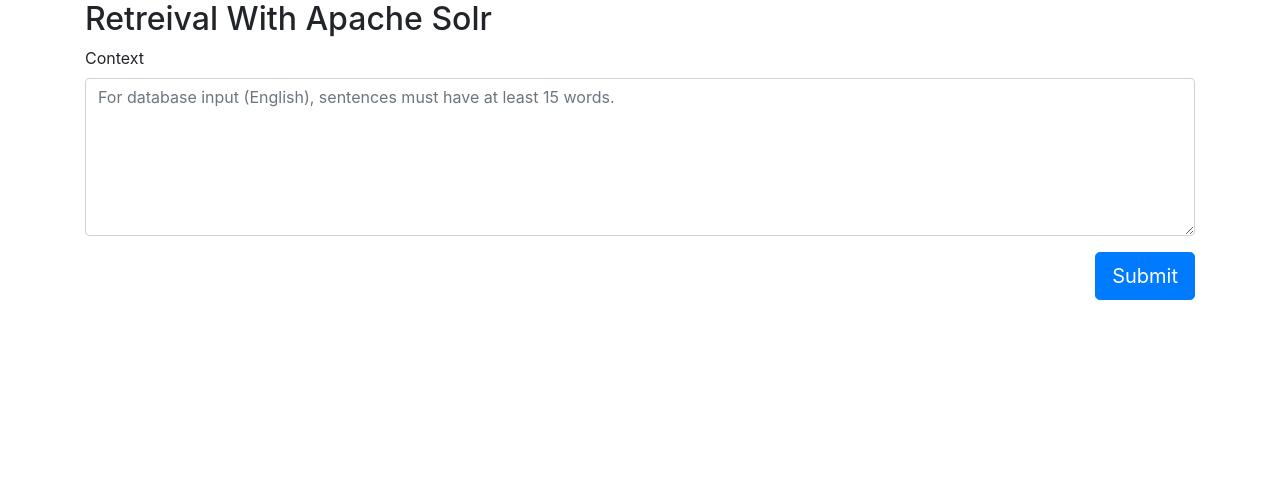
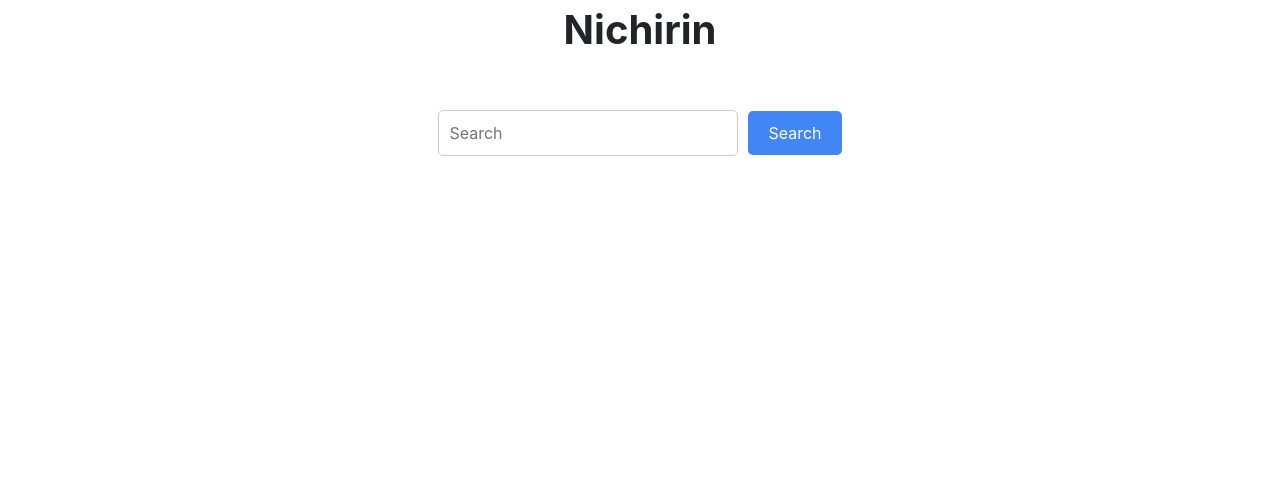
Before and after one commit to sgowdaks/nichirin, a Flask app: page / in a window 1280 px wide. Shown: the top 499 px of the page. Run offline with Flask 3, Linux system fonts and the light colour scheme; some libraries are stand-ins or nearby versions.

Commit message:
developing UI

```diff
--- a/nichirin/serve/templates/base.html
+++ b/nichirin/serve/templates/base.html
@@ -29,6 +29,42 @@
         /* Bottom value must = footer height */
       }
 
+    .search-container {
+        display: flex;
+        align-items: center;
+        justify-content: center;
+        margin-top: 50px;
+    }
+
+    /* Style for the search box */
+    #search-box {
+        width: 300px;
+        padding: 10px;
+        font-size: 16px;
+        border: 1px solid #ccc;
+        border-radius: 5px;
+    }
+
+    /* Style for the search button */
+    button {
+        background-color: #4285f4;
+        color: white;
+        border: none;
+        padding: 10px 20px;
+        margin-left: 10px;
+        border-radius: 5px;
+        cursor: pointer;
+    }
+
+  #outer {
+    width: 100%;
+    font-weight: bold;
+    font-size: 40px;
+    display: flex;
+    justify-content: center; /* Center horizontally */
+    align-items: center; /* Center vertically */
+  }
+
   </style>
 
 </head>
@@ -36,18 +72,15 @@
 <body>
   <div id="wrap">
     <section class="container">
-      <h2> Retreival With Apache Solr</h2>
-      <div class="row">
-        <form id="form" class="col-12" action="./givencontext">
-          <div class="form-group">
-            <label for="context">Context</label>
-            <textarea name="Text1" cols="30" rows="6" id="context" name="context" class="form-control" placeholder="For database input (English), sentences must have at least 15 words."></textarea>
-          </div>
-          <button type="submit" class="btn btn-primary btn-lg float-right">Submit</button>
-        </form>
+      <div id="outer">
+        <div id="inner">Nichirin</div>
       </div>
+      <div class="search-container">
+        <input type="text" id="search-box" placeholder="Search ">
+        <button onclick="performSearch()">Search</button>
+      </div>
+      <div id="search-results"></div>
     </section>
-    <ul id="list"> </ul>
   </div>
 
   <footer class="pagefooter alert-secondary" style="text-align: center">
@@ -57,36 +90,63 @@
 
   <script>
 
+
+    function showDetails(details) {
+      searchResults = document.getElementById("search-results");
+      // searchResults.innerHTML = `<div class="result-details">${details}</div>`;
+      searchResults.innerHTML = `
+      <div class="result-details">
+          <h3>new url</h3>
+          <p>Hi Thamme </p>
+      </div>`;
+    }
+
     function update_view(result) {
       if (result.length === 0) {
           console.log("We couldn't find anything relevant.");
       } else {
-          const listElement = document.getElementById("list");
-          listElement.innerHTML = '';
-          result = result['output']
-          result.forEach((item) => {
-              const li = document.createElement("li");
-              li.textContent = item;
-              listElement.appendChild(li);
-          });
-      }
-    }
+          // Display brief summaries for each result
+          results = result['output']
+          searchResults = document.getElementById("search-results");
 
+          /* searchResults.innerHTML  */
 
-    window.onload = function () {
-      var sentence = null
+          for (const [index, result] of results.entries()){
 
-      $("#form").submit(function (event) {
-        console.log("event triggered")
-        event.preventDefault();
-        var $form = $(this)
-        url = $form.attr('action');
-        story = $('#context').val().trim()
+            totalLength = result[0].length;
+            firstPartLength = Math.floor(totalLength * ratio);
+
+            firstPart = inputString.slice(0, firstPartLength);
+            secondPart = inputString.slice(firstPartLength);
+
+          }
+
+          /* output  = results.map((result, index) =>
+
+            totalLength = result[0].length;
+            firstPartLength = Math.floor(totalLength * ratio);
+
+            firstPart = inputString.slice(0, firstPartLength);
+            secondPart = inputString.slice(firstPartLength);
+
+            /*`<div class="result-summary" onclick="showDetails('${result[1]}')">
+              <h3>url</h3>
+              <p>${index}</p>
+              </div>`
+          ).join(""); */
+
+          }
+        }
+
+      function performSearch() {
+        query = document.getElementById("search-box").value;
+        console.log("Performing search with query:", query);
+
         data = JSON.stringify({
-          'story': story
+          'story': query
         });
 
-        var posting = $.ajax(url, {
+        var posting = $.ajax("/givencontext", {
           data: data,
           contentType: 'application/json',
           type: 'POST'
@@ -96,7 +156,12 @@
         posting.fail(function () {
           alert("something went wrong! Check logs.");
         });
-      });
+    }
+
+    window.onload = function () {
+
+      searchButton = document.getElementById("search-button");
+      searchButton.addEventListener("click", performSearch);
     }
   </script>
 
```
